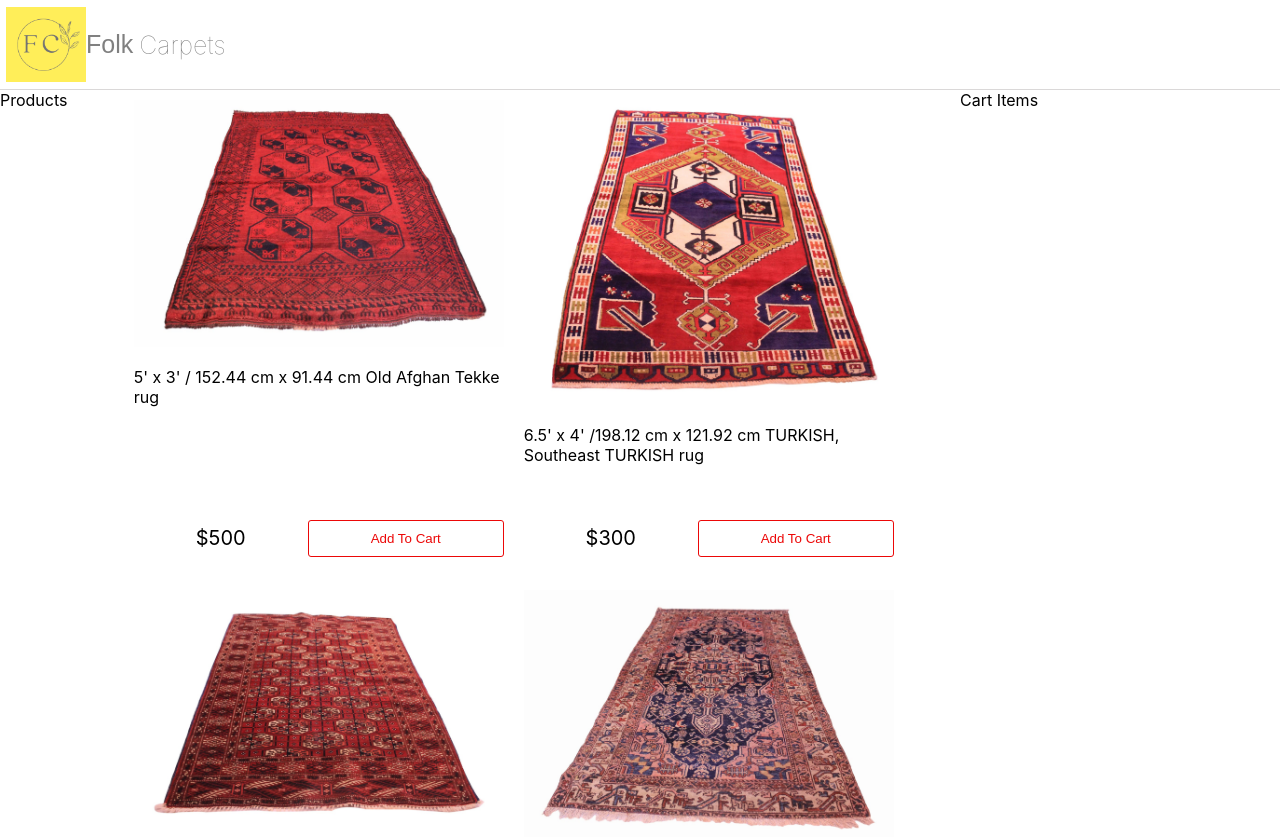
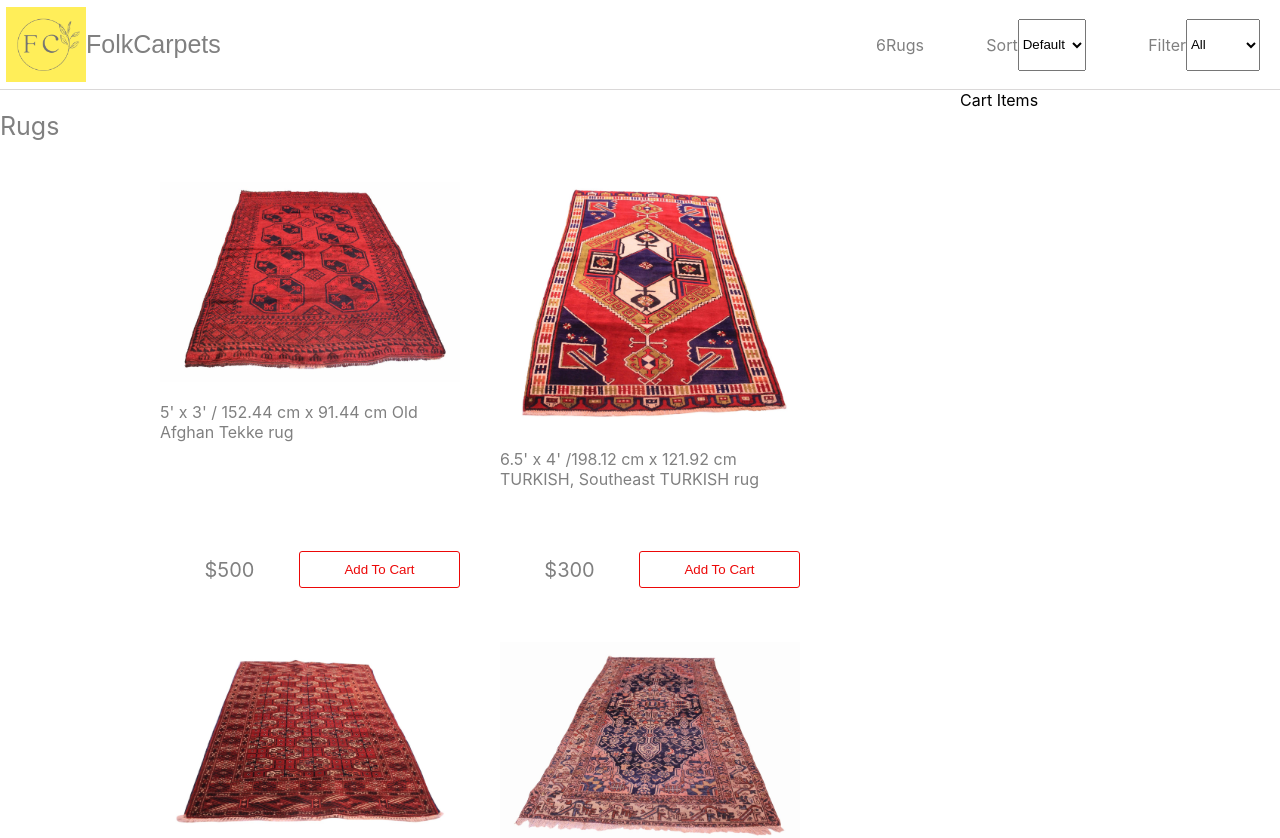
Before and after one commit to Cheval5/folkcarpets, a React (Create React App) app: page / in a window 1280 px wide. Shown: the top 838 px of the page. Built offline with nearby package versions, Linux system fonts and the light colour scheme.

Commit message:
sort functionality working

```diff
--- a/src/App.js
+++ b/src/App.js
@@ -3,26 +3,54 @@
 import './App.scss';
 import data from './data.json';
 import Products from './components/Products/Products';
+import SortAndFilter from './components/SortAndFilter/SortAndFilter';
 class App extends Component {
   constructor(){
     super()
     this.state = {
       products: data.products,
-      size: '',
+      category: '',
       sort: '',
     }
   }
+
+  filterProducts = (event) => {
+    this.setState({
+      category: event.target.value,
+    })
+  }
+
+  sortProducts = (event) => {
+    const sort = event.target.value
+    this.setState({
+      sort: sort,
+      products: Array.from(this.state.products).sort((a,b) => {
+      if(sort === 'lowest') {
+        return a.price - b.price
+      } else if(sort === 'highest'){
+        return b.price - a.price
+      } else {
+        return a.id - b.id
+      }
+    })})
+  }
+
   render() {
     return (
       <div className='grid-container'>
         <div className='grid-container__head'>
-          <button className='grid-container__logo'><img className='grid-container__logo-pic'src={Logo} alt="Folk Carpets Logo" />Folk</button>
-          <p className='grid-container__name'>Carpets</p>
+          <button className='grid-container__logo'><img className='grid-container__logo-pic'src={Logo} alt="Folk Carpets Logo" />Folk <p className='grid-container__name'>Carpets</p></button>
+          <SortAndFilter
+            count = {this.state.products.length}
+            sort = {this.state.sort}
+            category = {this.state.category}
+            sortProducts = {this.sortProducts}
+            filterProducts = {this.filterProducts}
+          />
         </div>
         <div className='grid-container__main'>
           <div className='grid-container__content'>
             <div className="grid-container__products">
-              Products
               <Products
                 products = {this.state.products}
               />
--- a/src/App.scss
+++ b/src/App.scss
@@ -32,7 +32,7 @@
         color: grey;
         border-bottom: solid 1px rgb(218, 216, 216);
         display: flex;
-        justify-content: flex-start;
+        justify-content: space-between;
         align-items: center;
     }
     &__main{
--- a/src/components/Products/Products.js
+++ b/src/components/Products/Products.js
@@ -5,8 +5,9 @@
     render() {
         const { products } = this.props
         return (
-            <>
-                <ul className='products'>
+            <div className='products'>
+                <h2 className='products__heading'>Rugs</h2>
+                <ul className='products__name'>
                     {products.map(product => {
                         return (
                             <li className='products__card' key={product._id}>
@@ -24,7 +25,7 @@
                         )
                     })}
                 </ul>
-            </>
+            </div>
         );
     }
 }
--- a/src/components/Products/Products.scss
+++ b/src/components/Products/Products.scss
@@ -1,4 +1,15 @@
 .products {
+    display: flex;
+    flex-direction: column;
+    &__heading {
+        font-size: 2.5rem;
+        color: grey;
+        font-weight: normal;
+    }
+    &__title {
+        color: grey;
+    }
+    &__name {
         display: flex;
         justify-content: center;
         align-items: center;
@@ -6,10 +17,15 @@
         margin: 0;
         flex-wrap: wrap;
         list-style-type: none;
+    }
     &__card{
         flex: 0 1 29rem;
-        height: 47rem;
+        height: 42rem;
         padding: 1rem;
+        margin: 1rem;
+        &:hover {
+            box-shadow: -3px 3px 15px rgba(0, 0, 0, 0.233);
+        }
     }
     &__card-container {
         display: flex;
@@ -18,8 +34,8 @@
         height: 100%;
     }
     &__pic {
-        max-width: 37rem;
-        max-height: 37rem;
+        max-width: 30rem;
+        max-height: 30rem;
     }
     &__card-detail {
         display: flex;
@@ -30,6 +46,7 @@
         text-align: center;
         flex: 1;
         font-size: 2rem;
+        color: grey;
     }
     &__cart-add {
         text-align: center;
--- a/src/components/SortAndFilter/SortAndFilter.js
+++ b/src/components/SortAndFilter/SortAndFilter.js
@@ -3,9 +3,27 @@
 
 class SortAndFilter extends Component {
     render() {
+        const { count, sort, category, sortProducts, filterProducts } = this.props;
         return (
-            <div>
-
+            <div className="sort-filter">
+                <p className="sort-filter__count">{count}Rugs</p>
+                <div className="sort-filter__sort">
+                    <p className="sort-filter__title">Sort </p>
+                    <select value= {sort} onChange= {sortProducts}>
+                        <option value="default">Default</option>
+                        <option value="highest">Highest</option>
+                        <option value="lowest">Lowest</option>
+                    </select>
+                </div>
+                <div className="sort-filter__filter">
+                    <p className="sort-filter__title">Filter</p>
+                    <select value= {category} onChange= {filterProducts}>
+                        <option>All</option>
+                        <option value="highest">Vintage</option>
+                        <option value="lowest">Primitive</option>
+                        <option value="lowest">Boho</option>
+                    </select>
+                </div>
             </div>
         );
     }
--- a/src/components/SortAndFilter/SortAndFilter.scss
+++ b/src/components/SortAndFilter/SortAndFilter.scss
@@ -0,0 +1,13 @@
+.sort-filter{
+    width: 30vw;
+    display: flex;
+    padding: 1rem;
+    margin: 1rem;
+    justify-content: space-between;
+    &__sort {
+        display: flex;
+    }
+    &__filter {
+        display: flex;
+    }
+}
--- a/src/data.json
+++ b/src/data.json
@@ -1,7 +1,7 @@
 {
     "products" : [
         {
-            "id": "Afghan-1",
+            "id": 1,
             "title": "5' x 3' / 152.44 cm x 91.44 cm Old Afghan Tekke rug",
             "category": "Vintage",
             "image": "/images/tekke/tekke-main.jpg",
@@ -12,7 +12,7 @@
             "price": 500
         },
         {
-            "id": "Afghan-2",
+            "id": 2,
             "title": "6.5' x 4' /198.12 cm x 121.92 cm TURKISH, Southeast TURKISH rug",
             "category": "Boho",
             "image": "/images/turkishNomadic/nomadic-main.jpg",
@@ -23,7 +23,7 @@
             "price": 300
         },
         {
-            "id": "Afghan-3",
+            "id": 3,
             "title": "6' x 4' / 182.88 cm x 121.92 cm Old Afghan Tekke rug",
             "category": "Boho",
             "image": "/images/tekke-lo/tekke-lo-main.jpg",
@@ -34,7 +34,7 @@
             "price": 720
         },
         {
-            "id": "Afghan-4",
+            "id": 4,
             "title": "6.4' x 3.5' / 195.07 cm x 106.68 cm Caucasian Old rug",
             "category": "Primitive",
             "image": "/images/caucasian/caucasian-main.jpg",
@@ -45,7 +45,7 @@
             "price": 800
         },
         {
-            "id": "Afghan-5",
+            "id": 5,
             "title": "8' x 3.5' /243.84 cm x 106.68 cm Very Old Caucasian RUG,",
             "category": "Primitive",
             "image": "/images/old-caucasian/old-caucasian-main.jpg",
@@ -56,7 +56,7 @@
             "price": 1150
         },
         {
-            "id": "Afghan-6",
+            "id": 6,
             "title": "6.9' x 4.4' /210.312 cm x 134.112 cm Vintage Turkish rug",
             "category": "Vintage",
             "image": "/images/vintage-turkish/vintage-turkish-main.jpg",
```
Lines whose indentation alone changed are shown as unchanged.
